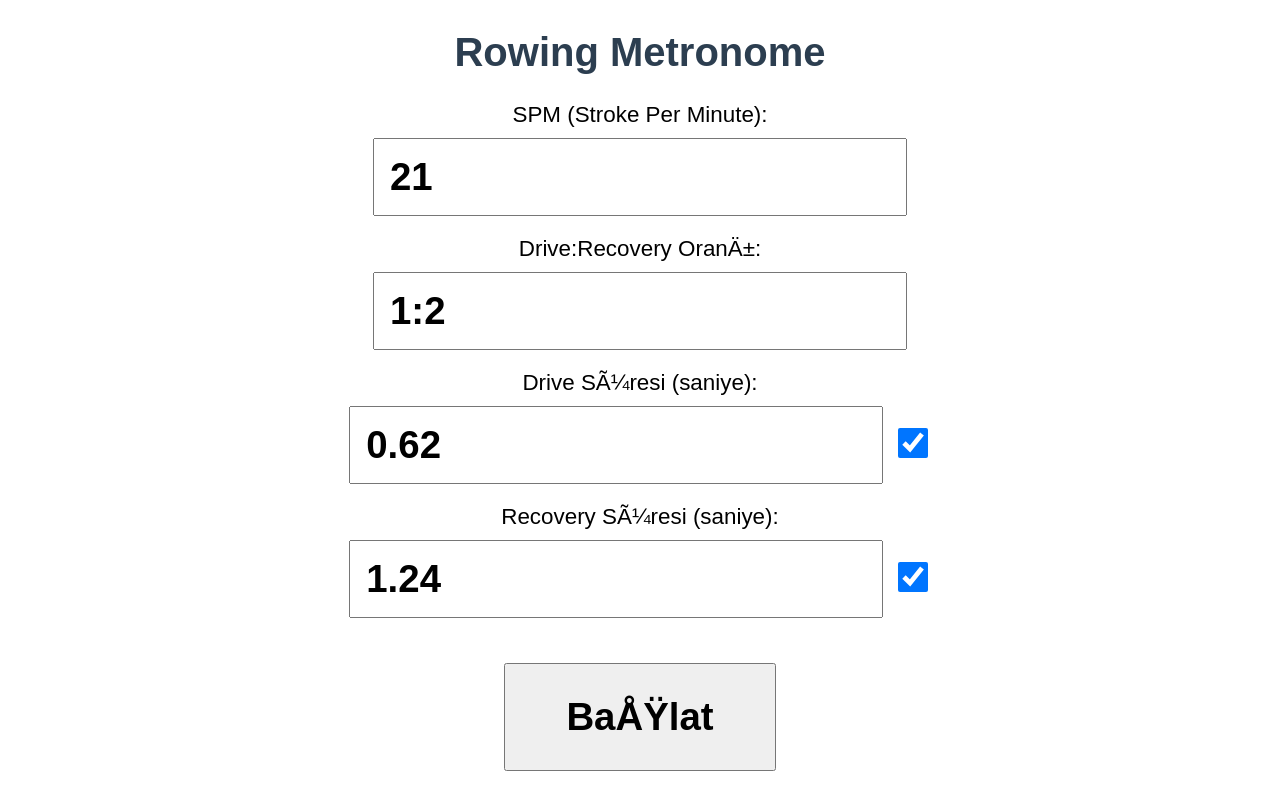
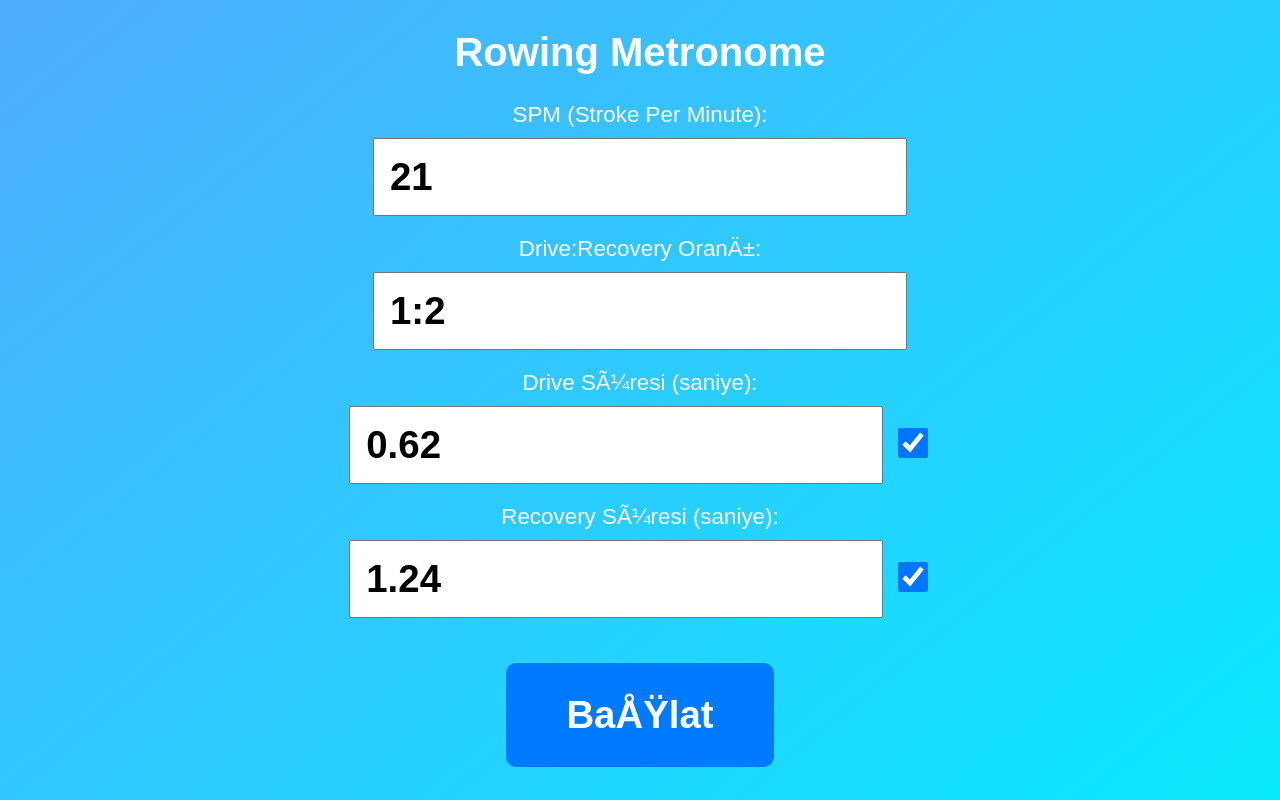
Before and after one commit to Bahadir67/RowingMetronom, a plain HTML site: page index.html in a window 1280 px wide. Shown: the top 800 px of the page. Drawn offline with Linux system fonts and the light colour scheme.

Commit message:
Update index.html

```diff
--- a/index.html
+++ b/index.html
@@ -5,12 +5,13 @@
     <title>Rowing Metronome</title>
     <style>
         body {
+            background: linear-gradient(to bottom right, #4facfe, #00f2fe); /* Mavi tonları arasında geçiş */
             font-family: Arial, sans-serif;
             text-align: center;
             margin: 30px;
         }
         h1 {
-            color: #2c3e50;
+            color: #ffffff; /* Başlık rengini beyaz yaparak kontrast sağladım */
             font-size: 2.5em; /* Başlığı daha büyük yap */
         }
         .form-group {
@@ -20,6 +21,7 @@
             display: block;
             margin-bottom: 10px;
             font-size: 1.4em; /* Tüm label'ların font boyutunu aynı yap */
+            color: #ffffff; /* Label rengini beyaz yaparak arka plana uygun hale getirdim */
         }
         input[type="number"],
         input[type="text"] {
@@ -41,6 +43,10 @@
             font-weight: bold; /* Buton yazı tipi kalın yapıldı */
             margin-top: 25px;
             cursor: pointer;
+            background-color: #007bff; /* Buton rengini mavi yaptım */
+            color: #ffffff; /* Buton yazı rengini beyaz yaptım */
+            border: none;
+            border-radius: 10px; /* Butona yuvarlak kenar verdim */
         }
         #progressBarContainer {
             width: 80%; /* Ekranın %80'ini kaplasın */
@@ -61,6 +67,7 @@
         #timerAndStroke {
             font-size: 1.8em; /* Yazı boyutu büyütüldü */
             margin-top: 30px;
+            color: #ffffff; /* Geçen süre ve çekiş sayısı rengini beyaz yaptım */
         }
         #strokeCount {
             margin-top: 10px; /* Çekiş sayısı ile geçen süre arasında boşluk */
```
